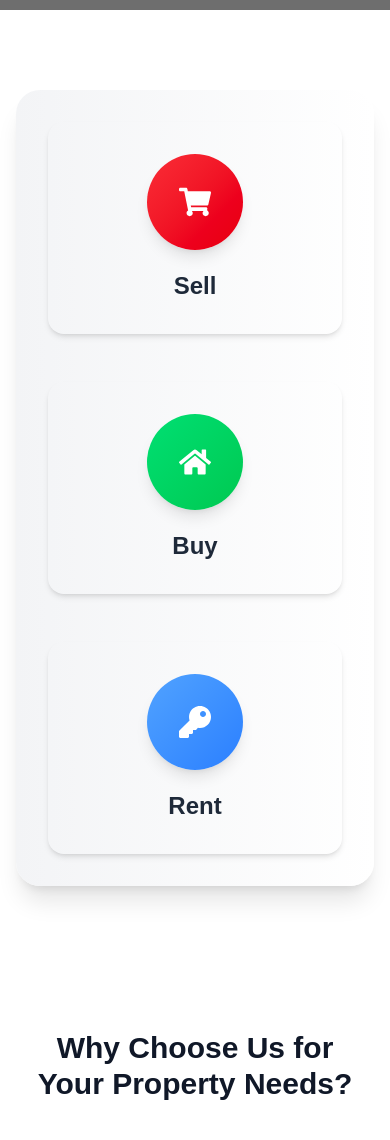
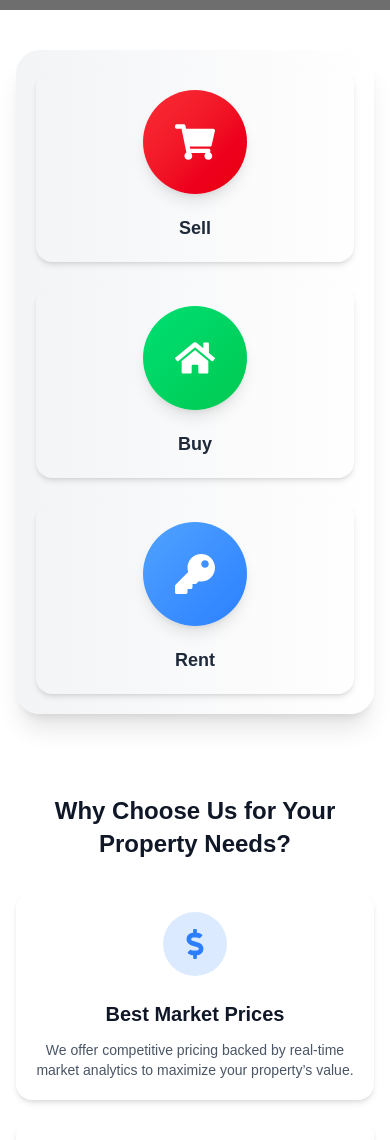
Before and after one commit to 19MH1A0511/RealeStateCo-froent, a Next.js app: page / in a window 390 px wide. Shown: the part 814-1954 px from the top of the page. Built offline with nearby package versions, Linux system fonts and the light colour scheme; no server answers; grey boxes are pictures that could not be loaded.

Commit message:
responsive changes done

```diff
--- a/src/component/common/navbar.jsx
+++ b/src/component/common/navbar.jsx
@@ -92,12 +92,12 @@ const Navbar = () => {
   return (
     <>
       <nav className="w-full bg-white/70 backdrop-blur-lg shadow-lg fixed top-0 left-0 z-50 border-b border-gray-200">
-        <div className="max-w-7xl mx-auto px-6 flex justify-between items-center h-16">
+        <div className="max-w-7xl mx-auto px-4 sm:px-6 flex justify-between items-center h-16">
 
           {/* Logo */}
           <div className="flex items-center gap-2">
             <Image src="/logo.png" alt="Logo" width={34} height={34} />
-            <h1 className="text-xl font-bold bg-gradient-to-r from-blue-600 to-indigo-600 bg-clip-text text-transparent">
+            <h1 className="text-xl sm:text-xl font-bold bg-gradient-to-r from-blue-600 to-indigo-600 bg-clip-text text-transparent">
               RealEstateCo
             </h1>
           </div>
@@ -120,7 +120,7 @@ const Navbar = () => {
                 {activeMenu === menu && (
                   <div className="absolute left-0 top-full pt-4">
                     <div className="absolute -top-4 left-0 w-full h-4"></div>
-                    <div className="w-[600px] bg-white shadow-2xl rounded-3xl p-8 grid grid-cols-2 gap-8 border transition-all duration-200">
+                    <div className="w-[90vw] max-w-[600px] bg-white shadow-2xl rounded-3xl p-6 md:p-8 grid grid-cols-1 md:grid-cols-2 gap-6 md:gap-8 border">
                       <div>
                         <h3 className="font-semibold text-gray-800 mb-4 text-lg">Property Types</h3>
                         <div className="space-y-3">
@@ -153,7 +153,7 @@ const Navbar = () => {
           {/* Right Section (Desktop) */}
           <div className="hidden md:flex items-center gap-5">
             <div ref={locRef} className="relative">
-              <button onClick={() => setLocOpen(!isLocOpen)} className="flex items-center gap-2 px-4 py-2 rounded-full bg-gray-100 hover:bg-gray-200 transition shadow-sm">
+              <button onClick={() => setLocOpen(!isLocOpen)} className="hidden lg:flex items-center gap-2 px-4 py-2 rounded-full bg-gray-100 hover:bg-gray-200 transition shadow-sm">
                 <IoLocation className="text-blue-600" />
                 <span className="text-sm font-medium">{selectedLoc}</span>
                 <RiArrowDropDownLine size={20} />
@@ -204,7 +204,7 @@ const Navbar = () => {
 
         {/* Mobile Menu */}
         {isOpen && (
-          <div className="md:hidden bg-white shadow-lg border-t border-gray-200 p-6 space-y-4">
+          <div className="md:hidden bg-white shadow-lg border-t border-gray-200 p-4 sm:p-6 space-y-4 max-h-[80vh] overflow-y-auto">
             {Object.keys(menuData).map((menu) => (
               <div key={menu}>
                 <p className="font-semibold mb-2">{menu}</p>
--- a/src/component/common/propertycard.jsx
+++ b/src/component/common/propertycard.jsx
@@ -9,39 +9,38 @@ export default function PropertyCard() {
   return (
     <div
       id="property-card" // Added ID for smooth scrolling
-      className="flex justify-center mt-20 mb-20 px-4 relative"
-    >
-      <div className="bg-gradient-to-r from-gray-100 to-white rounded-3xl shadow-xl p-8 w-full max-w-5xl flex flex-col md:flex-row justify-between gap-12">
+      className="flex justify-center mt-10 sm:mt-14 mb:mt-20 mb-10 sm:mb-16 md:mb-20 px-4 relative">
+      <div className="bg-gradient-to-r from-gray-100 to-white rounded-3xl shadow-xl p-5 sm:p-6 md:p-8 w-full max-w-5xl flex flex-col md:flex-row justify-between gap-6 md:gap-10 lg:gap-12">
 
         {/* Sell Card */}
         <button
           onClick={() => setShowSellForm(true)}
-          className="flex flex-col items-center justify-center cursor-pointer rounded-2xl p-8 transition transform duration-300 shadow-md hover:shadow-2xl hover:scale-105"
+          className="flex flex-col items-center justify-center cursor-pointer rounded-2xl p-5 sm:p-6 md:p-8 transition transform duration-300 shadow-md hover:shadow-2xl hover:scale-105"
         >
           <div className="bg-gradient-to-br from-red-500 to-red-600 rounded-full p-8 mb-5 shadow-lg flex items-center justify-center">
-            <FaShoppingCart size={32} className="text-white" />
+            <FaShoppingCart size={40} className="text-white" />
           </div>
-          <span className="text-2xl font-semibold text-gray-800 hover:text-gray-900 transition">
+          <span className="text-lg sm:text-xl md:text-2xl font-semibold text-gray-800 hover:text-gray-900 transition">
             Sell
           </span>
         </button>
 
         {/* Buy Card */}
-        <button className="flex flex-col items-center justify-center cursor-pointer rounded-2xl p-8 transition transform duration-300 shadow-md hover:shadow-2xl hover:scale-105">
+        <button className="flex flex-col items-center justify-center cursor-pointer rounded-2xl p-5 sm:p-6 md:p-8 transition transform duration-300 shadow-md hover:shadow-2xl hover:scale-105">
           <div className="bg-gradient-to-br from-green-400 to-green-500 rounded-full p-8 mb-5 shadow-lg flex items-center justify-center">
-            <FaHome size={32} className="text-white" />
+            <FaHome size={40} className="text-white" />
           </div>
-          <span className="text-2xl font-semibold text-gray-800 hover:text-gray-900 transition">
+          <span className="text-lg sm:text-xl md:text-2xl font-semibold text-gray-800 hover:text-gray-900 transition">
             Buy
           </span>
         </button>
 
         {/* Rent Card */}
-        <button className="flex flex-col items-center justify-center cursor-pointer rounded-2xl p-8 transition transform duration-300 shadow-md hover:shadow-2xl hover:scale-105">
+        <button className="flex flex-col items-center justify-center cursor-pointer rounded-2xl p-5 sm:p-6 md:p-8 transition transform duration-300 shadow-md hover:shadow-2xl hover:scale-105">
           <div className="bg-gradient-to-br from-blue-400 to-blue-500 rounded-full p-8 mb-5 shadow-lg flex items-center justify-center">
-            <FaKey size={32} className="text-white" />
+            <FaKey size={40} className="text-white" />
           </div>
-          <span className="text-2xl font-semibold text-gray-800 hover:text-gray-900 transition">
+          <span className="text-lg sm:text-xl md:text-2xl font-semibold text-gray-800 hover:text-gray-900 transition">
             Rent
           </span>
         </button>
--- a/src/component/common/whysellcards.jsx
+++ b/src/component/common/whysellcards.jsx
@@ -5,25 +5,25 @@ import { FaHandshake, FaDollarSign, FaFileContract, FaHome } from "react-icons/f
 function WhyChooseUsCards() {
   const cards = [
     {
-      icon: <FaDollarSign size={36} className="text-blue-500" />,
+      icon: <FaDollarSign className="text-blue-500 text-3xl sm:text-4xl" />,
       title: "Best Market Prices",
       description:
         "We offer competitive pricing backed by real-time market analytics to maximize your property’s value.",
     },
     {
-      icon: <FaHandshake size={36} className="text-blue-500" />,
+      icon: <FaHandshake className="text-blue-500 text-3xl sm:text-4xl" />,
       title: "Trusted Agents",
       description:
         "Our experienced agents guide you through every step, ensuring a smooth and transparent transaction.",
     },
     {
-      icon: <FaFileContract size={36} className="text-blue-500" />,
+      icon: <FaFileContract className="text-blue-500 text-3xl sm:text-4xl" />,
       title: "Hassle-Free Documentation",
       description:
         "We manage all the paperwork and legalities so you don’t have to worry about complex processes.",
     },
     {
-      icon: <FaHome size={36} className="text-blue-500" />,
+      icon: <FaHome className="text-blue-500 text-3xl sm:text-4xl" />,
       title: "Buy or Rent Anywhere",
       description:
         "Access a wide range of properties across locations, and complete your purchase or rental from the comfort of your home.",
@@ -31,17 +31,17 @@ function WhyChooseUsCards() {
   ];
 
   return (
-    <section className="max-w-7xl mx-auto px-6 py-16">
-      <h2 className="text-3xl font-bold text-gray-900 mb-12 max-w-xl mx-auto text-center">
+    <section className="max-w-7xl mx-auto px-4 sm:px-6 lg:px-8 py-10 sm:py-14 lg:py-16">
+      <h2 className="text-2xl sm:text-3xl lg:text-4xl  font-bold text-gray-900 mb-8 sm:mb-12 max-w-xl mx-auto text-center leading-snug">
         Why Choose Us for Your Property Needs?
       </h2>
 
-      <div className="grid grid-cols-1 sm:grid-cols-2 lg:grid-cols-4 gap-8">
+      <div className="grid grid-cols-1 sm:grid-cols-2 lg:grid-cols-4 gap-5 sm:gap-6 lg:gap-8">
         {cards.map(({ icon, title, description }, idx) => (
           <div
             key={idx}
-            className="bg-white rounded-2xl p-6 shadow-md transition-all duration-300 flex flex-col items-center text-center cursor-pointer
-                       hover:shadow-2xl hover:scale-105 hover:border-blue-400 hover:bg-blue-50"
+            className="bg-white rounded-2xl p-5 sm:p-6 shadow-md transition-all duration-300 flex flex-col items-center text-center cursor-pointer
+                       hover:shadow-2xl sm:hover:scale-105 hover:border-blue-400 hover:bg-blue-50"
           >
             <div className="mb-6 flex items-center justify-center w-16 h-16 rounded-full bg-blue-100">
               {icon}
--- a/src/component/seller/SellerForm.jsx
+++ b/src/component/seller/SellerForm.jsx
@@ -71,7 +71,7 @@ function SellPropertyPage() {
     <section className="min-h-screen bg-gray-100 py-16 px-6 flex justify-center">
       <div className="w-full max-w-4xl">
         <div className="text-center mb-12">
-          <h1 className="text-4xl font-semibold text-gray-800">
+          <h1 className="text-lg sm:text-xl md:text-2xl lg:text-4xl font-semibold text-gray-800">
             Sell Your Property
           </h1>
         </div>
```
Also changed, not shown: src/component/common/footer.jsx (+8 -8 lines).
